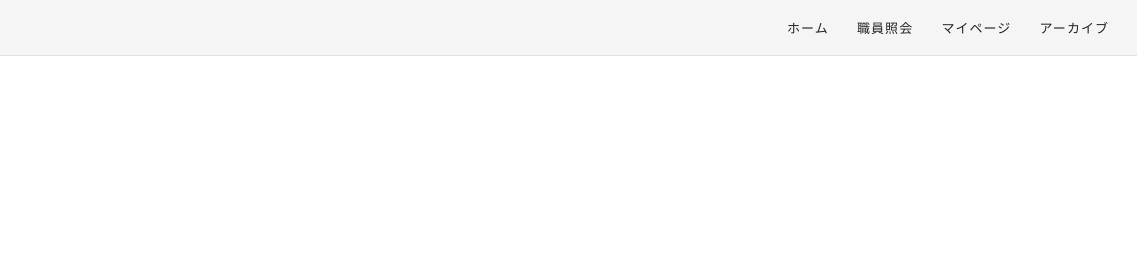
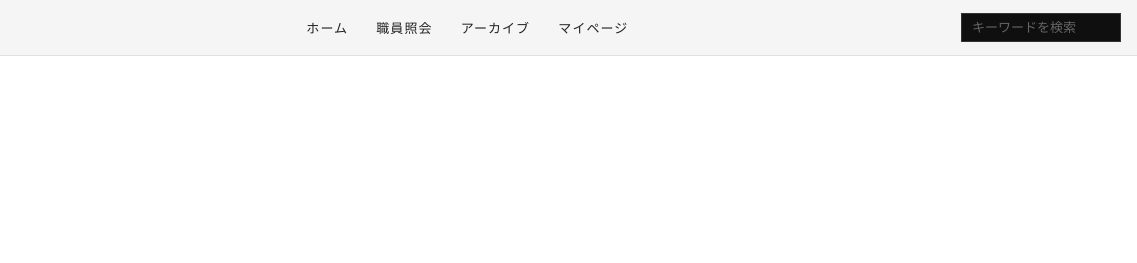
Before and after one commit to sirayukimerry/vanishingpointx, a plain HTML site: page staff.html in a window 1280 px wide. Shown: the top 263 px of the page, 143-1280 px from the left. Drawn offline with Linux system fonts and the light colour scheme.

Commit message:
Update staff.html

```diff
--- a/staff.html
+++ b/staff.html
@@ -17,17 +17,29 @@
 
   <!-- ナビゲーションバー（他ページと同じ） -->
 <header class="navbar">
+  <!-- 左：ロゴ -->
   <div class="nav-left">
     <img src="assets/img/logo.png" alt="ARA 超常現象捜査機関 ロゴ" class="nav-logo">
   </div>
 
+  <!-- 中央：メニュー -->
   <nav class="nav-center">
     <a href="index.html">ホーム</a>
     <a href="staff.html">職員照会</a>
+    <a href="archive.html">アーカイブ</a>
     <a href="individual.html">マイページ</a>
-      <a href="archive.html" class="active">アーカイブ</a>
   </nav>
+
+  <!-- 右：検索バー -->
+  <div class="nav-right">
+    <input
+      type="search"
+      class="nav-search"
+      placeholder="キーワードを検索"
+    >
+  </div>
 </header>
+
 
   <!-- 本文 -->
   <main class="page">
```
Lines whose indentation alone changed are shown as unchanged.
